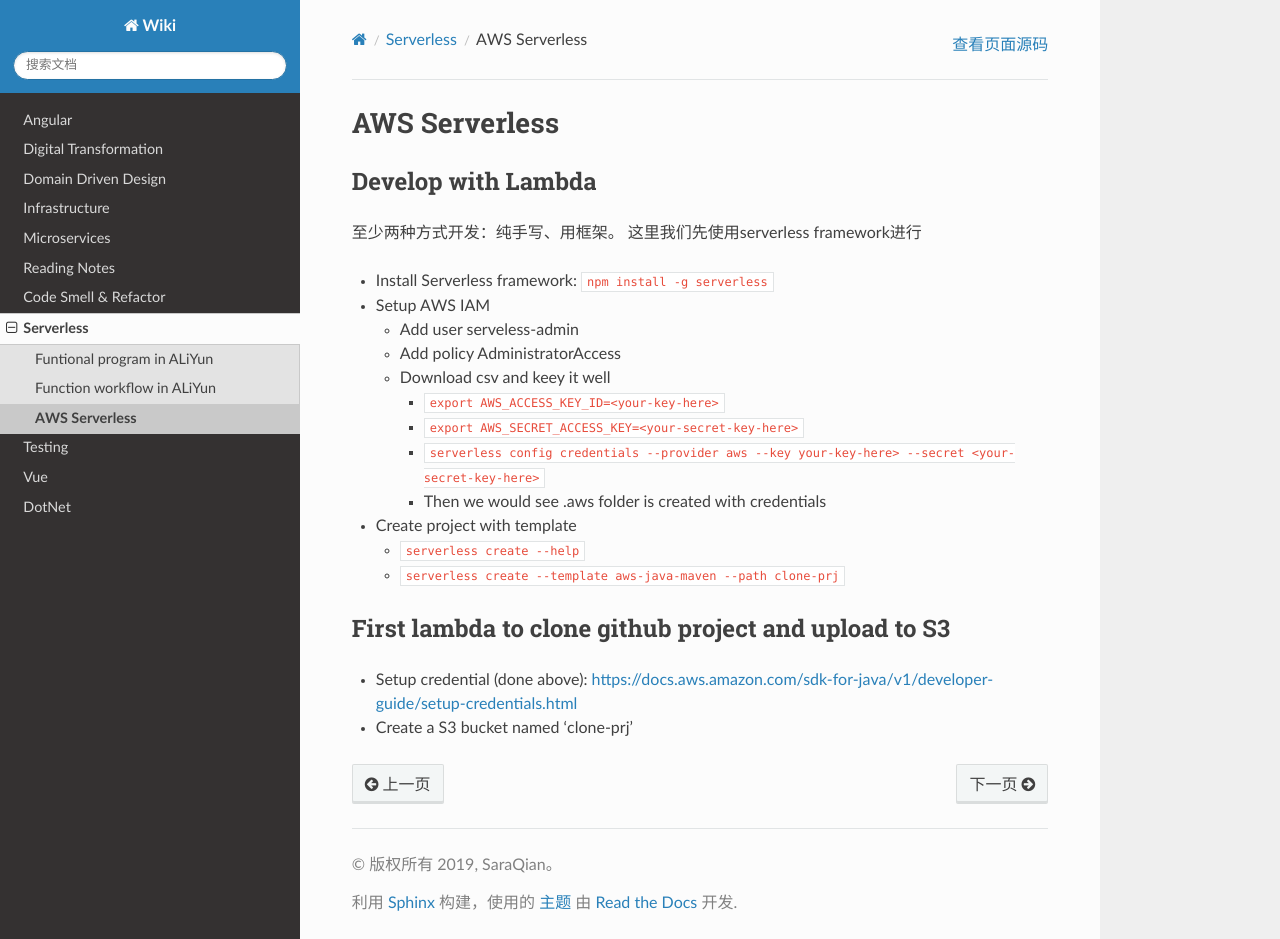
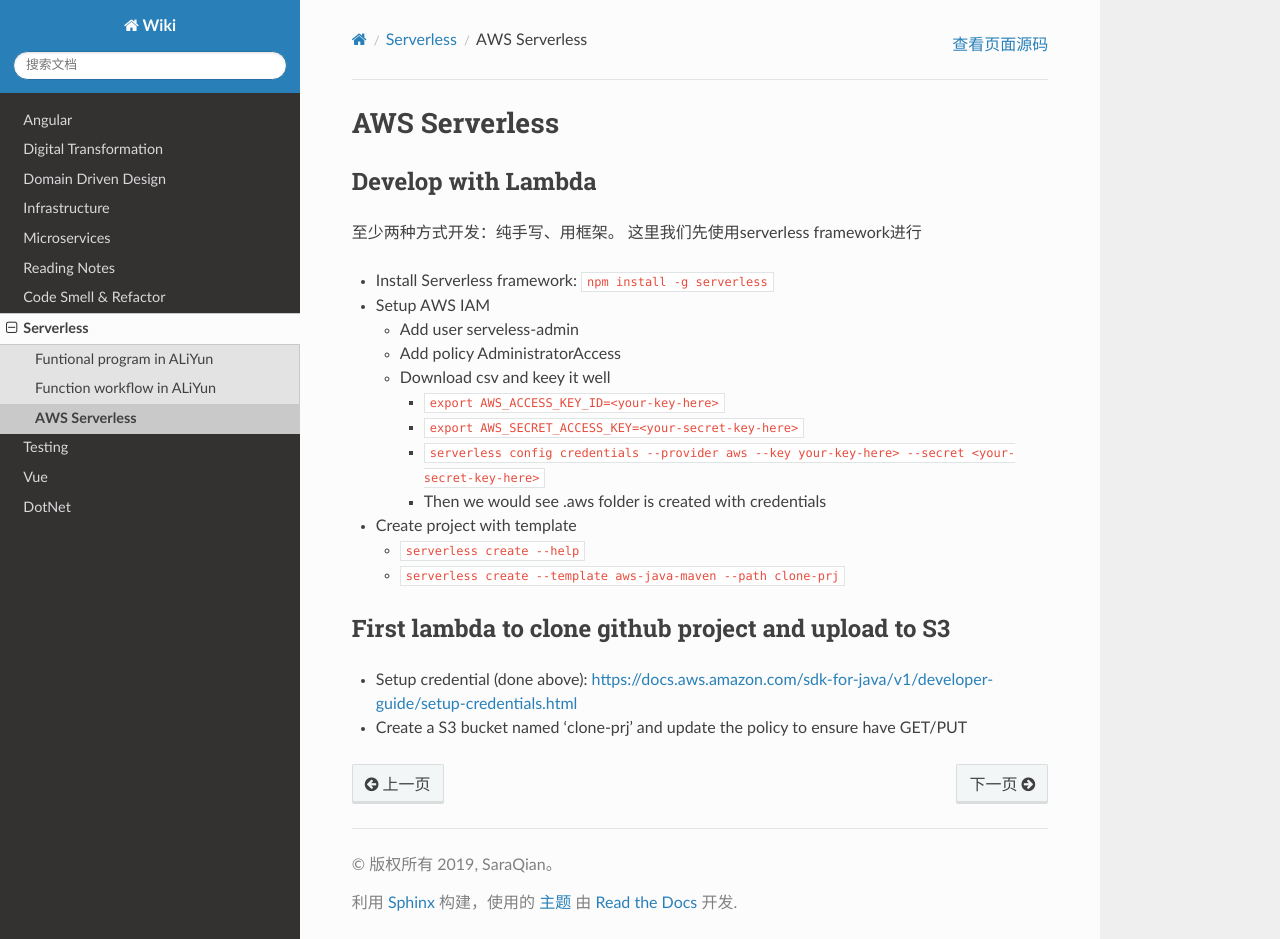
Before and after one commit to abigail830/Sphinx_wiki, a Sphinx documentation site: the page built from source/Serverless/aws_serverless.rst, in a window 1280 px wide and 939 px high. Built offline with Sphinx 7.4.7 and the Read the Docs theme 2.0.0, drawn with Linux system fonts in a browser that asks for light colours.

Commit message:
Update aws_serverless.rst

```diff
--- a/source/Serverless/aws_serverless.rst
+++ b/source/Serverless/aws_serverless.rst
@@ -29,4 +29,23 @@
 --------------------------------------------------------
 
 * Setup credential (done above): https://docs.aws.amazon.com/sdk-for-java/v1/developer-guide/setup-credentials.html
-* Create a S3 bucket named 'clone-prj'
+* Create a S3 bucket named 'clone-prj' and update the policy to ensure have GET/PUT
+
+.. :code:: json
+
+   {
+    "Id": "Policy1605970945090",
+    "Version": "2012-10-17",
+    "Statement": [
+     {
+       "Sid": "Stmt1605970311420",
+       "Action": [
+         "s3:GetObject",
+         "s3:PutObject"
+       ],
+       "Effect": "Allow",
+       "Resource": "arn:aws:s3:::clone-prj/*",
+       "Principal": "*"
+     }
+   ]
+  }
```
